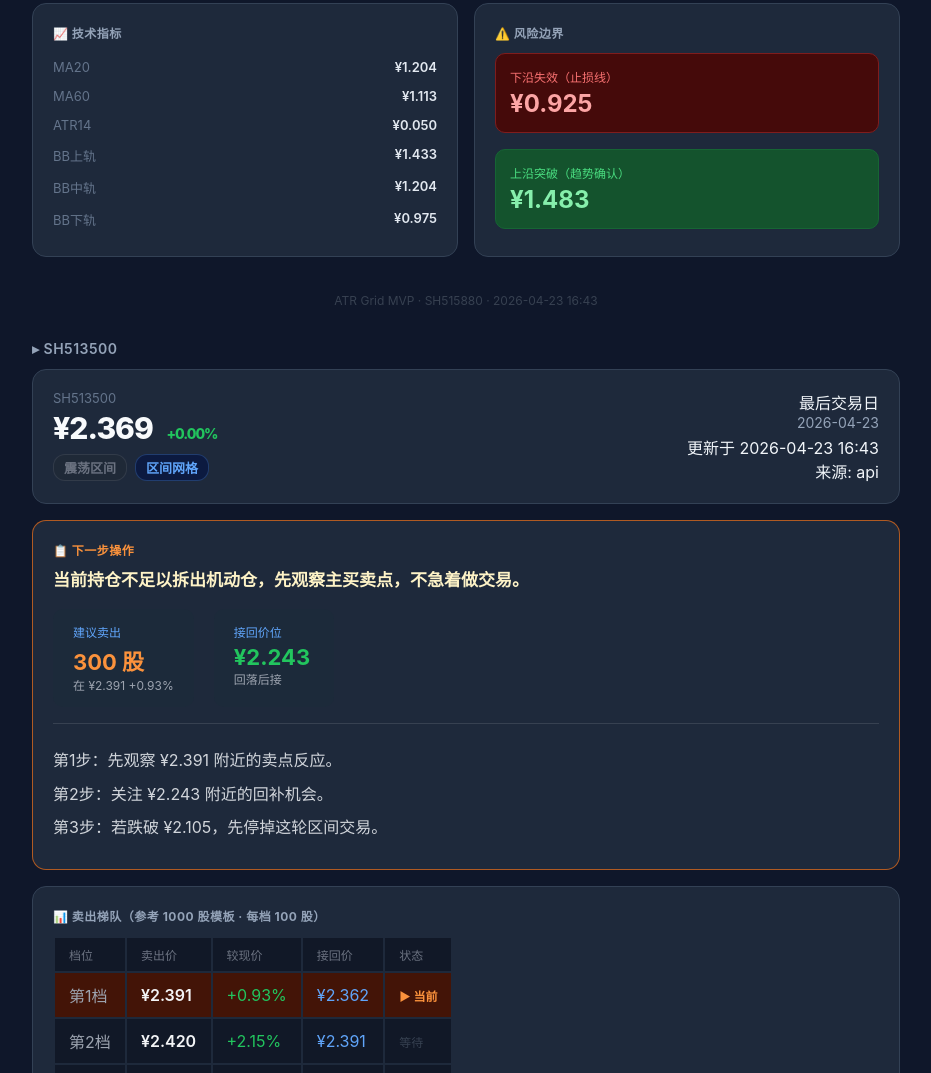
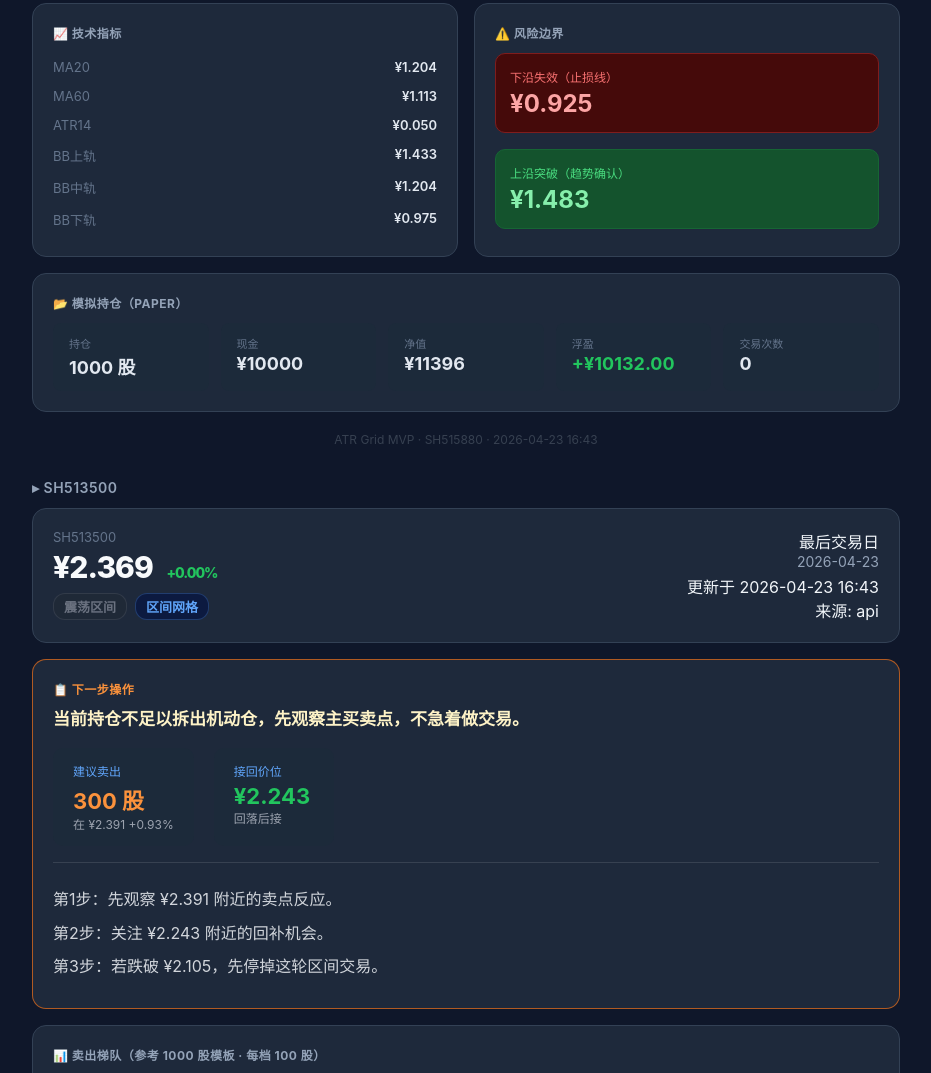
Before and after one commit to qhgy/atr-grid, a plain HTML site: page docs/index.html in a window 1280 px wide. Shown: the part 982-2055 px from the top of the page, without its empty margins (174-1105 px from the left). Drawn offline with Linux system fonts and the light colour scheme.

Commit message:
sync: 2026-04-23 16:47
Co-authored-by: Copilot <223556219+Copilot@users.noreply.github.com>

```diff
--- a/docs/index.html
+++ b/docs/index.html
@@ -107,7 +107,31 @@
 </div>
 </div>
 
-
+<div class="card">
+  <div style="color:#94a3b8;font-size:12px;font-weight:700;text-transform:uppercase;letter-spacing:.5px;margin-bottom:12px">📂 模拟持仓（Paper）</div>
+  <div style="display:flex;gap:12px;flex-wrap:wrap">
+    <div style="background:#1c2a3a;border-radius:8px;padding:12px 16px;flex:1;min-width:100px">
+      <div style="color:#64748b;font-size:11px;margin-bottom:2px">持仓</div>
+      <div style="color:#e2e8f0;font-size:18px;font-weight:700">1000 股</div>
+    </div>
+    <div style="background:#1c2a3a;border-radius:8px;padding:12px 16px;flex:1;min-width:100px">
+      <div style="color:#64748b;font-size:11px;margin-bottom:2px">现金</div>
+      <div style="color:#e2e8f0;font-size:18px;font-weight:700">¥10000</div>
+    </div>
+    <div style="background:#1c2a3a;border-radius:8px;padding:12px 16px;flex:1;min-width:100px">
+      <div style="color:#64748b;font-size:11px;margin-bottom:2px">净值</div>
+      <div style="color:#e2e8f0;font-size:18px;font-weight:700">¥11396</div>
+    </div>
+    <div style="background:#1c2a3a;border-radius:8px;padding:12px 16px;flex:1;min-width:100px">
+      <div style="color:#64748b;font-size:11px;margin-bottom:2px">浮盈</div>
+      <div style="color:#22c55e;font-size:18px;font-weight:700">+¥10132.00</div>
+    </div>
+    <div style="background:#1c2a3a;border-radius:8px;padding:12px 16px;flex:1;min-width:100px">
+      <div style="color:#64748b;font-size:11px;margin-bottom:2px">交易次数</div>
+      <div style="color:#e2e8f0;font-size:18px;font-weight:700">0</div>
+    </div>
+  </div>
+</div>
 
 
 <!-- Footer -->
@@ -200,4 +224,4 @@
 </div>
 <p style="color:#374151;font-size:11px;text-align:center;margin-top:24px">生成于 2026-04-23 16:43 · atr-grid</p>
 </body>
-</html>Updated: 2026-04-23 08:17 UTC
+</html>
```
